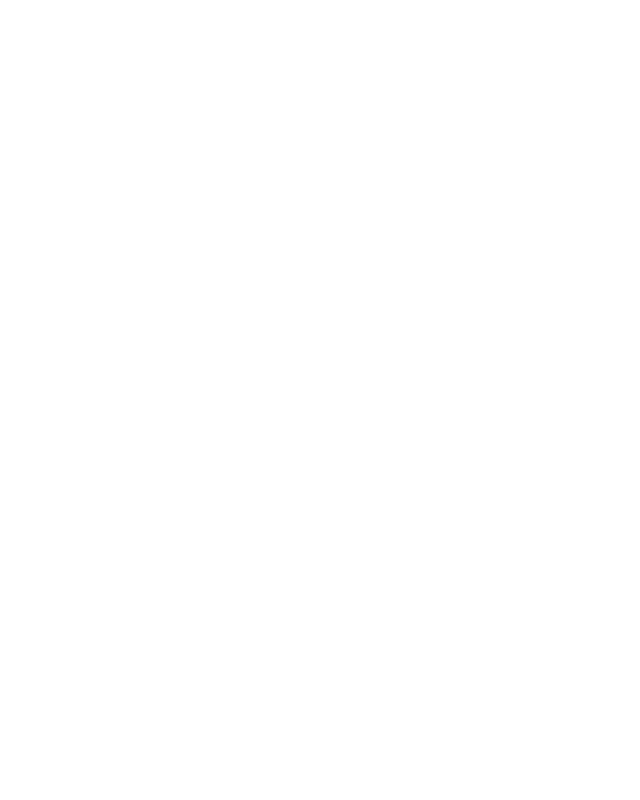
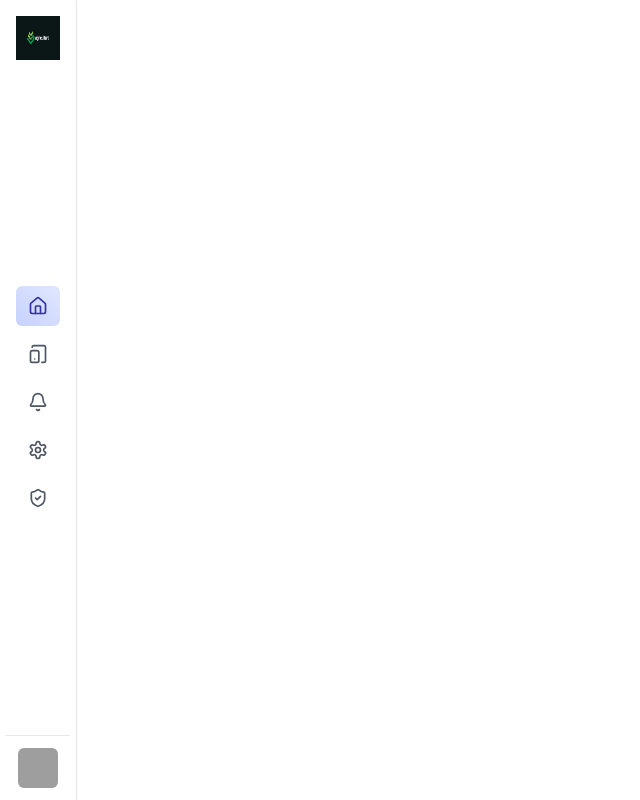
Before and after one commit to ACLAB-HCMUT/Thesis_Deploy_Application_On_IPC, a React (Create React App) app: page /home in a window 1280 px wide. Before the commit this address had no page. Shown: the whole page, without its empty margins (0-640 px from the left). Built offline with nearby package versions, Linux system fonts and the light colour scheme; grey boxes are pictures that could not be loaded.

Commit message:
feat/create-home-page-and-side-bar

```diff
--- a/package.json
+++ b/package.json
@@ -1,6 +1,7 @@
 {
   "dependencies": {
     "@mui/material": "^6.1.7",
+    "lucide-react": "^0.473.0",
     "mdb-react-ui-kit": "^9.0.0",
     "qrcode.react": "^4.1.0",
     "react": "^18.3.1",
--- a/src/App.tsx
+++ b/src/App.tsx
@@ -4,6 +4,7 @@
 import HeroSection from './pages/Welcome/components/HeroSection.tsx';
 import Login from './pages/Login/Login.tsx';
 import Register from './pages/Register/Register.tsx';
+import Home from './pages/Home/Home.tsx';
 import './app.css';
 
 function App() {
@@ -32,6 +33,7 @@
         {/* Các route cho Login và Register */}
         <Route path="/login" element={<Login />} />
         <Route path="/register" element={<Register />} />
+        <Route path="/home" element={<Home/>} />
       </Routes>
     </Router>
   );
--- /dev/null
+++ b/src/components/common/Sidebar.tsx
@@ -0,0 +1,55 @@
+import React, { createContext, useContext, useState } from "react"
+import { ChevronFirst, ChevronLast, MoreVertical } from 'lucide-react'
+import Logo from '../../assets/image/logo.png'
+
+const SidebarContext = createContext({ expanded: true })
+export default function Sidebar({children}) {
+    const [expanded, setExpanded] = useState(true)
+    return (
+        <aside className="h-screen">
+            <nav className="h-full inline-flex flex-col justify-between items-center bg-white border-r shadow-sm">
+                <div className="p-4 pb-2 flex justify-between items-center">
+                    <img
+                        src={Logo}
+                        className={`overflow-hidden transition-all size-11`}
+                        alt=""
+                    />
+                </div>
+
+                <SidebarContext.Provider value={{expanded}}>
+                    <ul className="px-3 flex flex-col justify-around">{children}</ul>
+                </SidebarContext.Provider>
+
+                <div className="border-t flex p-3">
+                    <img src="https://ui-avatars.com/api/?background=c7d2fe&color=3730a3&bold=true" className="w-10 h-10 rounded-md" alt="" />
+                </div>
+            </nav>
+        </aside>
+    )
+}
+
+export function SidebarItem({icon, text, active, alert}) {
+    return (
+        <li className={`
+            relative flex items-center py-2 px-3 my-1
+            font-medium rounded-md cursor-pointer
+            transition-colors group
+            ${
+                active
+                ? "bg-gradient-to-tr from-indigo-200 to-indigo-100 text-indigo-800"
+                : "hover:bg-indigo-50 text-gray-600"
+            }
+        `}>
+            {icon}
+            <span className={`overflow-hidden transition-all w-0`}>{text}</span>
+            {alert && <div className={`absolute right-2 w-2 h-2 rounded bg-indigo-400`}/>}
+
+            <div className={`
+                absolute left-full rounded-md px-2 py-1 ml-6
+                bg-indigo-100 text-indigo-800 text-sm
+                invisible opacity-20 -translate-x-3 transition-all
+                group-hover:visible group-hover:opacity-100 group-hover:translate-x-0
+            `}>{text}</div>
+        </li>
+    )
+}
--- a/src/pages/Home/Home.tsx
+++ b/src/pages/Home/Home.tsx
@@ -1,9 +1,25 @@
 import React from "react";
+import Link from 'react-router-dom'
+import Sidebar from "../../components/common/Sidebar.tsx"
+import { SidebarItem } from "../../components/common/Sidebar.tsx"
+import {
+  House,
+  TabletSmartphone,
+  Bell,
+  ShieldCheck,
+  Settings
+} from 'lucide-react'
 
 export default function Home() {
   return (
-    <div>
-      Hello
-    </div>
+    <main>
+      <Sidebar>
+        <SidebarItem icon={<House size={20} />} text="Home" alert={false} active={true}/>
+        <SidebarItem icon={<TabletSmartphone size={20} />} text="Devices" alert={false} active={undefined}/>
+        <SidebarItem icon={<Bell size={20} />} text="Notification" alert={false} active={undefined}/>
+        <SidebarItem icon={<Settings size={20} />} text="Settings" alert={false} active={undefined}/>
+        <SidebarItem icon={<ShieldCheck size={20} />} text="Authenticate" alert={false} active={undefined}/>
+      </Sidebar>
+    </main>
   );
 }
--- a/src/pages/Login/Login.tsx
+++ b/src/pages/Login/Login.tsx
@@ -60,9 +60,11 @@
                   </div>
 
                   <div className="mt-8">
-                    <button type="button" className="w-full shadow-xl py-1 px-4 text-sm tracking-wide rounded-md text-white bg-green-700 hover:bg-green-800 focus:outline-none">
-                      Sign in
-                    </button>
+                    <Link to="/home">
+                      <button type="button" className="w-full shadow-xl py-1 px-4 text-sm tracking-wide rounded-md text-white bg-green-700 hover:bg-green-800 focus:outline-none">
+                        Sign in
+                      </button>
+                    </Link>
                   </div>
 
                   <div className="flex items-center justify-center mt-9 mb-9">
```
Also changed, not shown: 1 other file (tests, documents, lock files or other folders).
